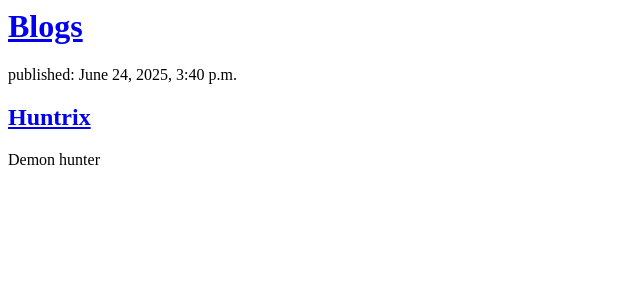
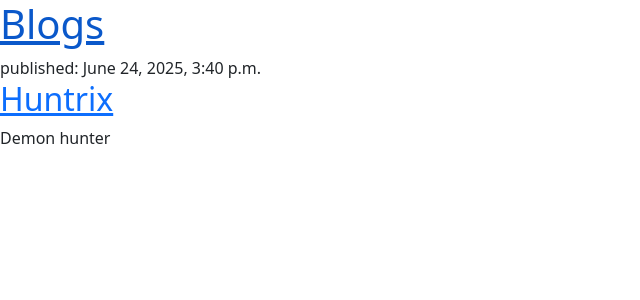
Before and after one commit to sonya-ghale/django, a Django app: page / in a window 1280 px wide. Shown: the top 300 px of the page, without its empty margins (0-640 px from the left). Run offline with Django 5.2, Linux system fonts and the light colour scheme; data comes from the database, SQL or seed files in the repository.

Commit message:
fix: some minor issues

```diff
--- /dev/null
+++ b/blog/static/css/blog.css
@@ -0,0 +1,3 @@
+h1 a, h2 a {
+    color: #C25100;
+}
--- a/blog/templates/blog/post_list.html
+++ b/blog/templates/blog/post_list.html
@@ -1,5 +1,11 @@
 <header>
   <h1><a href="/">Blogs</a></h1>
+  <link
+    rel="stylesheet"
+    href="https://cdn.jsdelivr.net/npm/bootstrap@5.3.3/dist/css/bootstrap.min.css"
+    integrity="sha384-QWTKZyjpPEjISv5WaRU9OFeRpok6YctnYmDr5pNlyT2bRjXh0JMhjY6hW+ALEwIH"
+    crossorigin="anonymous"
+  />
 </header>
 
 {% for post in posts %}
```
